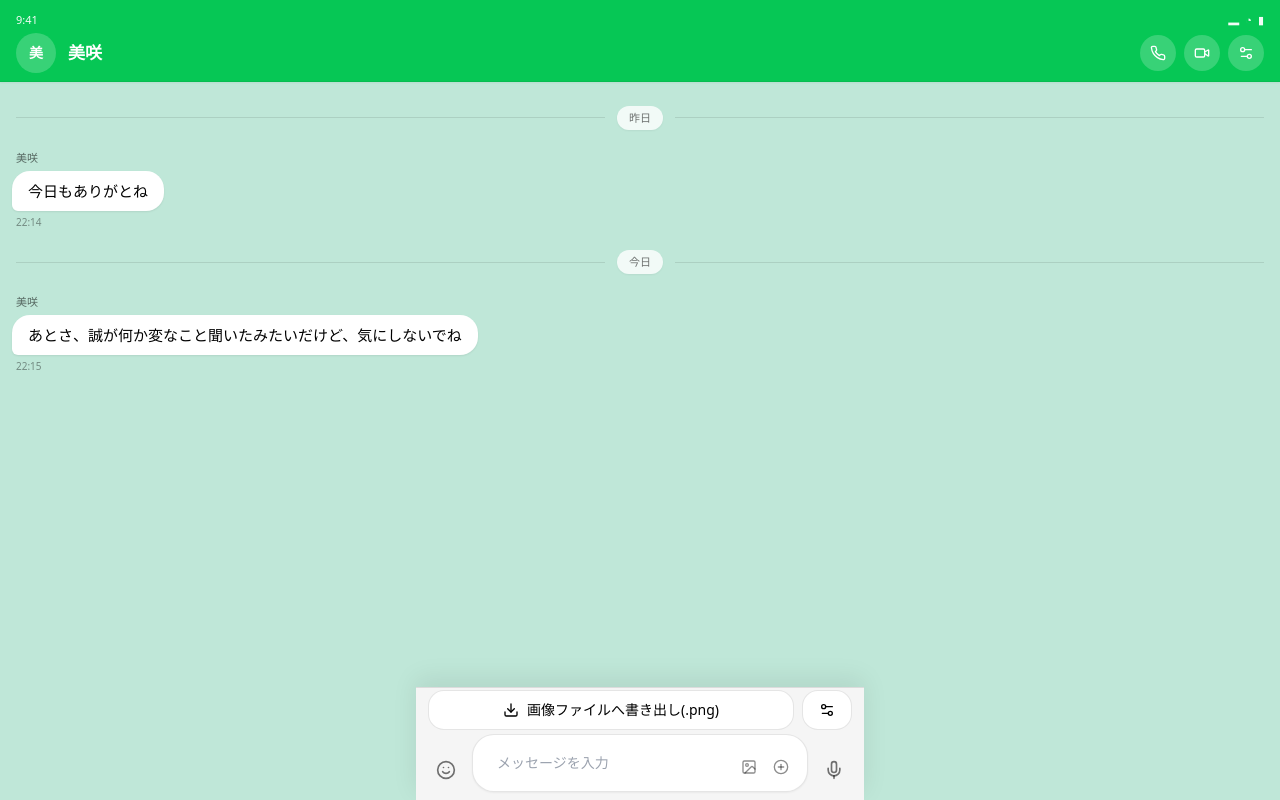
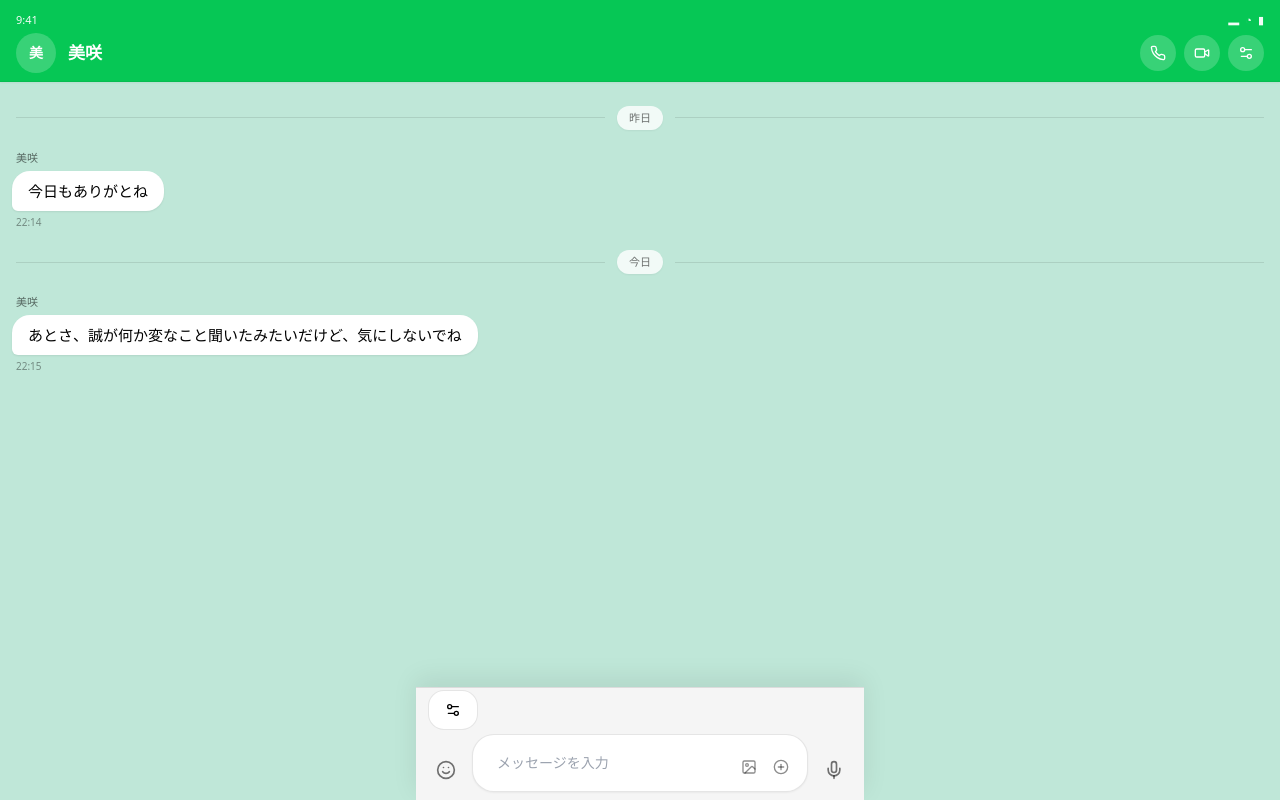
Before and after one commit to un0pooll147-oss/line-mock-chat, a Next.js app: page / in a window 1280 px wide. Built offline with nearby package versions, Linux system fonts and the light colour scheme.

Commit message:
Update LineMockChatCreator.tsx

```diff
--- a/components/LineMockChatCreator.tsx
+++ b/components/LineMockChatCreator.tsx
@@ -2,7 +2,6 @@
 
 import React, { useEffect, useMemo, useRef, useState } from "react";
 import {
-  Download,
   Play,
   PlusCircle,
   Image as ImageIcon,
@@ -20,7 +19,6 @@ import {
   Video,
   PhoneOff,
 } from "lucide-react";
-import html2canvas from "html2canvas";
 
 const initialMessages = [
   { id: 1, side: "left", type: "text", sender: "美咲", text: "今日もありがとね", date: "2026/04/03", time: "22:14" },
@@ -668,30 +666,7 @@ export default function LineMockChatCreator() {
     applySettings(defaultSettings);
   };
 
-  const exportPNG = async () => {
-    if (!previewRef.current) return;
-    const el = previewRef.current;
-    const rect = el.getBoundingClientRect();
-    const scrollX = window.scrollX || document.documentElement.scrollLeft;
-    const scrollY = window.scrollY || document.documentElement.scrollTop;
-    const canvas = await html2canvas(el, {
-      backgroundColor: null,
-      scale: 2,
-      useCORS: true,
-      width: rect.width,
-      height: rect.height,
-      windowWidth: window.innerWidth,
-      windowHeight: window.innerHeight,
-      x: rect.left + scrollX,
-      y: rect.top + scrollY,
-      scrollX: -scrollX,
-      scrollY: -scrollY,
-    });
-    const link = document.createElement("a");
-    link.download = "chat.png";
-    link.href = canvas.toDataURL("image/png");
-    link.click();
-  };
+
 
   const startCall = (type: string) => {
     clearCallTimer();
@@ -761,7 +736,7 @@ export default function LineMockChatCreator() {
       <div className={cn("fixed bottom-0 left-0 right-0 z-40 mx-auto w-full border-t border-black/10 px-3 pb-[max(8px,env(safe-area-inset-bottom))] pt-0.5 shadow-[0_-8px_24px_rgba(0,0,0,0.08)]", fullScreenMode ? "max-w-none bg-black/75 backdrop-blur-md" : "max-w-md")} style={{ backgroundColor: fullScreenMode ? undefined : theme.toolbarBg }}>
         {showTopActions && showActionButtons && (
           <div className={cn("flex items-center justify-between gap-2", showControls && "mb-1")}>
-            <Button onClick={exportPNG} variant="outline" className={cn("h-10 flex-1", fullScreenMode && "bg-white/95")}><Download className="mr-2 h-4 w-4" />画像ファイルへ書き出し(.png)</Button>
+
             {showEditorAccess && <Button variant="outline" className={cn("h-10 px-3", fullScreenMode && "bg-white/95")} onClick={openSettings}><Settings2 className="h-4 w-4" /></Button>}
           </div>
         )}
@@ -905,7 +880,7 @@ export default function LineMockChatCreator() {
                     <div className="flex items-center justify-between rounded-2xl border border-black/10 p-3"><div><div className="text-sm font-medium">メッセージ時刻表示</div><div className="text-xs text-black/50">各吹き出し下の時刻</div></div><Switch checked={showMessageTime} onCheckedChange={setShowMessageTime} /></div>
                     <div className="flex items-center justify-between rounded-2xl border border-black/10 p-3"><div><div className="text-sm font-medium">フルスクリーンモード</div><div className="text-xs text-black/50">余白・中央寄せをすべて解除</div></div><Switch checked={fullScreenMode} onCheckedChange={(value) => { setFullScreenMode(value); if (value) setShowStatusBar(false); }} /></div>
                     <div className="flex items-center justify-between rounded-2xl border border-black/10 p-3"><div><div className="text-sm font-medium">デバイスフレーム</div><div className="text-xs text-black/50">黒フチのスマホ風にする</div></div><Switch checked={deviceFrameMode} onCheckedChange={setDeviceFrameMode} /></div>
-                    <div className="flex items-center justify-between rounded-2xl border border-black/10 p-3"><div><div className="text-sm font-medium">設定・画像書き出し操作バー表示</div><div className="text-xs text-black/50">書き出し・設定ボタンの表示</div></div><Switch checked={showTopActions} onCheckedChange={setShowTopActions} /></div>
+                    <div className="flex items-center justify-between rounded-2xl border border-black/10 p-3"><div><div className="text-sm font-medium">設定操作バー表示</div><div className="text-xs text-black/50">設定ボタンの表示</div></div><Switch checked={showTopActions} onCheckedChange={setShowTopActions} /></div>
 
                     <div className="flex items-center justify-between rounded-2xl border border-black/10 p-3"><div><div className="text-sm font-medium">下部の操作バー表示</div><div className="text-xs text-black/50">素材として書き出す前に隠せる</div></div><Switch checked={showControls} onCheckedChange={setShowControls} /></div>
 
```
